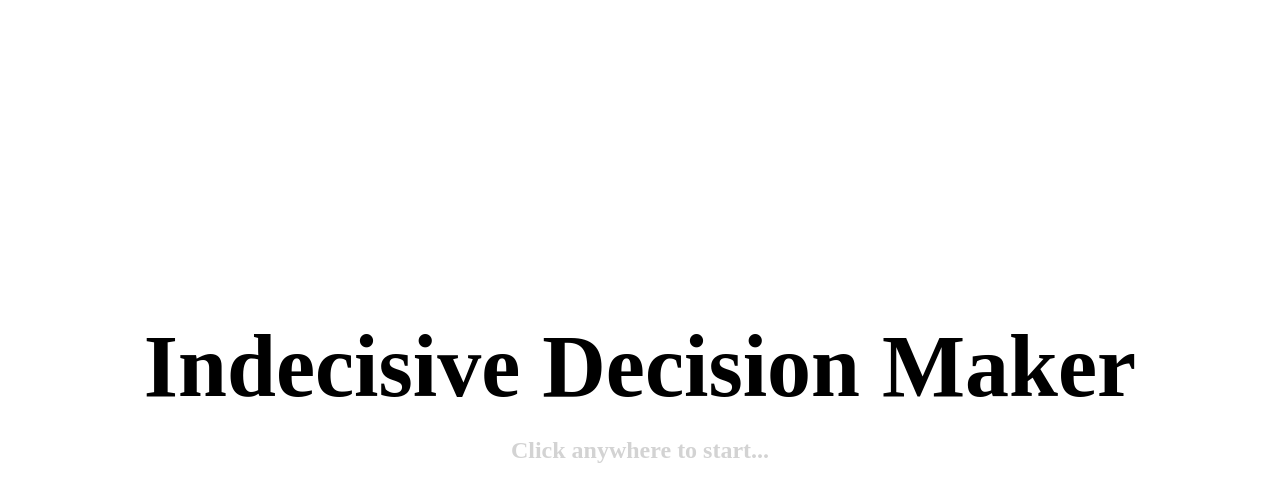
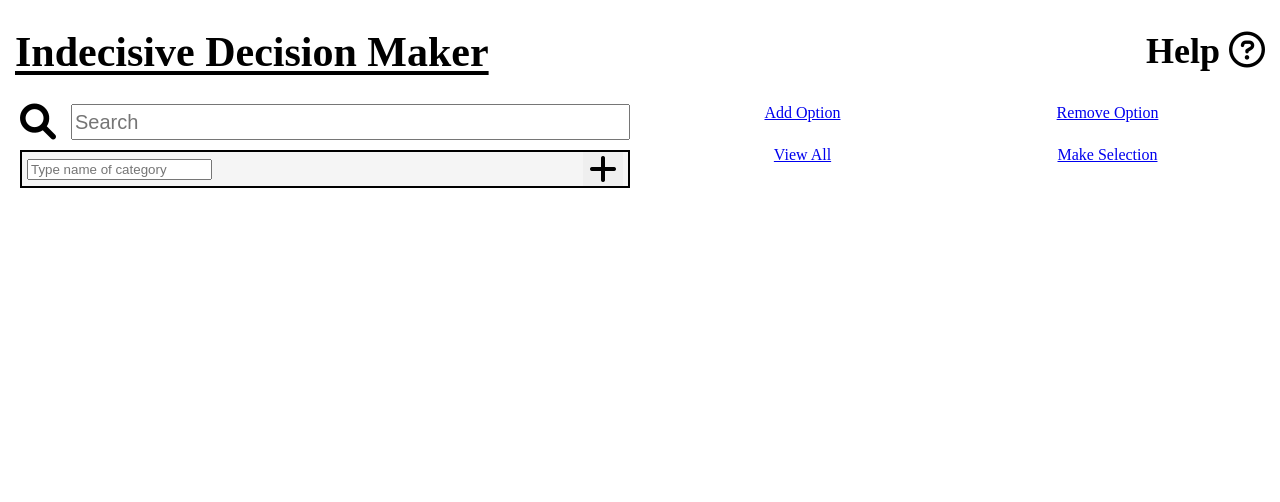
Before and after one commit to kyau95/idm-437, an Electron app: page pages/index.html in a window 1280 px wide. Drawn offline with Linux system fonts and the light colour scheme.

Commit message:
Processing user json data

```diff
--- a/pages/index.html
+++ b/pages/index.html
@@ -9,9 +9,6 @@
 </head>
 
 <body>
-  <div id="splash" onclick="startMain()">
-    <h1 id="splash-title">Indecisive Decision Maker</h1>
-    <h2 id="subtitle">Click anywhere to start...</h2>
   </div>
 
   <div id="main-content">
@@ -36,11 +33,14 @@
     </div>
 
     <main>
-      <div class="categories">
+      <div class="category-container">
         <label for="search"><i class="fa-solid fa-magnifying-glass"></i></label>
         <input name="search" id="search" type="text" placeholder="Search" />
         <div id="selection-box">
-
+          <span class="category-opt">
+            <input type="text" placeholder="Type name of category">
+            <button class="category-add-btn" onclick=""><i class="fa-solid fa-plus"></i></button>
+          </span>
         </div>
       </div>
 
@@ -59,9 +59,7 @@
         </div>
       </div>
     </main>
-
-  </div>
-  <script src="../src/renderer.js"></script>
+    <script src="../src/renderer.js"></script>
 </body>
 
 </html>
--- a/pages/styles.css
+++ b/pages/styles.css
@@ -4,31 +4,7 @@ html, body {
   font-family: "Comic Mono";
 }
 
-#splash {
-  position: absolute;
-  width: 100%;
-  height: 100%;
-  top: 50%;
-  left: 50%;
-  transform: translate(-50%, -50%);
-  display: flex;
-  flex-direction: column;
-  justify-content: center;
-  align-items: center;
-  cursor: pointer;
-}
-
-#splash-title {
-  font-size: 88px;
-  margin: 0;
-}
-
-#subtitle {
-  color: lightgray;
-}
-
 #main-content {
-  display: none;
   flex-direction: column;
 }
 
@@ -75,15 +51,16 @@ main {
   display: grid;
   padding: 0 20px;
   grid-template-columns: repeat(2, 1fr);
-  column-gap: 50px;;
+  column-gap: 20px;
 }
 
-.categories {
+/* Main screen left side*/
+.category-container {
   display: flex;
   flex-wrap: wrap;
 }
 
-.categories > label > i {
+.category-container > label > i {
   padding-right: 15px;
 }
 
@@ -94,6 +71,9 @@ main {
 
 #selection-box {
   width: 100%;
+  margin-top: 10px;
+  overflow: scroll;
+  overflow-x: hidden;
 }
 
 .opt-container {
@@ -103,3 +83,23 @@ main {
   grid-template-rows: repeat(2, 1fr);
   justify-items: center;
 }
+
+.category-opt {
+  display: flex;
+  align-items: center;
+  justify-content: space-between;
+  background-color: rgb(245, 245, 245);
+  padding: 0 5px;
+  /* width: 100; */
+  border: 2px solid black
+}
+
+.category-add-btn {
+  border: none;
+}
+
+.category-add-btn > i {
+  font-size: 2rem;
+}
+
+/* Main screen right side*/
--- a/resources/options.json
+++ b/resources/options.json
@@ -1 +1 @@
-{"categories": {}}
+{"categories": []}
--- a/src/renderer.js
+++ b/src/renderer.js
@@ -1,10 +1,28 @@
-// Needed splash screen to pass JSON data in
-function startMain() {
-  const mainContent = document.getElementById("main-content");
-  const splashScreen = document.getElementById("splash");
-  splashScreen.style.display = "none";
-  mainContent.style.display = "flex";
+//
+
+// Fetch the user's settings
+let userSettings;
+async function getUserData() {
+  await fetch("../resources/options.json")
+    .then((res) => {
+      return res.json()
+    })
+    .then((data) => {
+      userSettings = data;
+    });
 }
+
+// Populates the selection box based on
+// if the user has pre-existing categories
+async function populateSelections() {
+  await getUserData();
+  const selectionBox = document.getElementById("selection-box");
+  if (userSettings["categories"].length == 0) {
+    selectionBox.innerHTML = "Add a new category"
+  }
+}
+
+// populateSelections();
 
 // Event listener for the tutorial icon
 function startTutorial() {
```
Also changed, not shown: src/main.js (+0 -11 lines), src/preload.js (deleted, +0 -7 lines).
